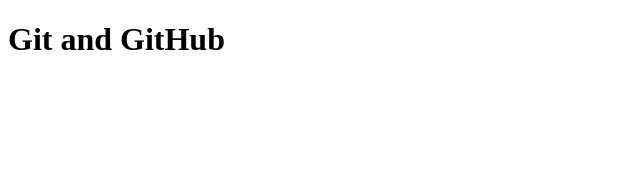
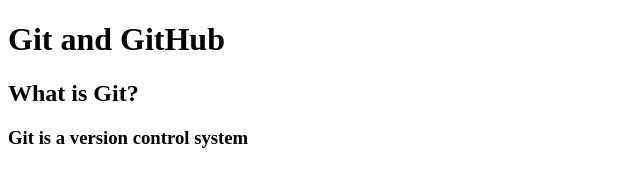
Before and after one commit to AhmedMohammedAbdirehman/gitSample1, a plain HTML site: page index.html in a window 1280 px wide. Shown: the whole page, without its empty margins (0-640 px from the left). Drawn offline with Linux system fonts and the light colour scheme.

Commit message:
from new branch yetesera sra

```diff
--- a/index.html
+++ b/index.html
@@ -7,6 +7,8 @@
 </head>
 <body>
     <h1> Git and GitHub</h1>
+    <h2> What is Git?</h2>
+    <h3> Git is a version control system</h3>
 
 </body>
 </html>
```
